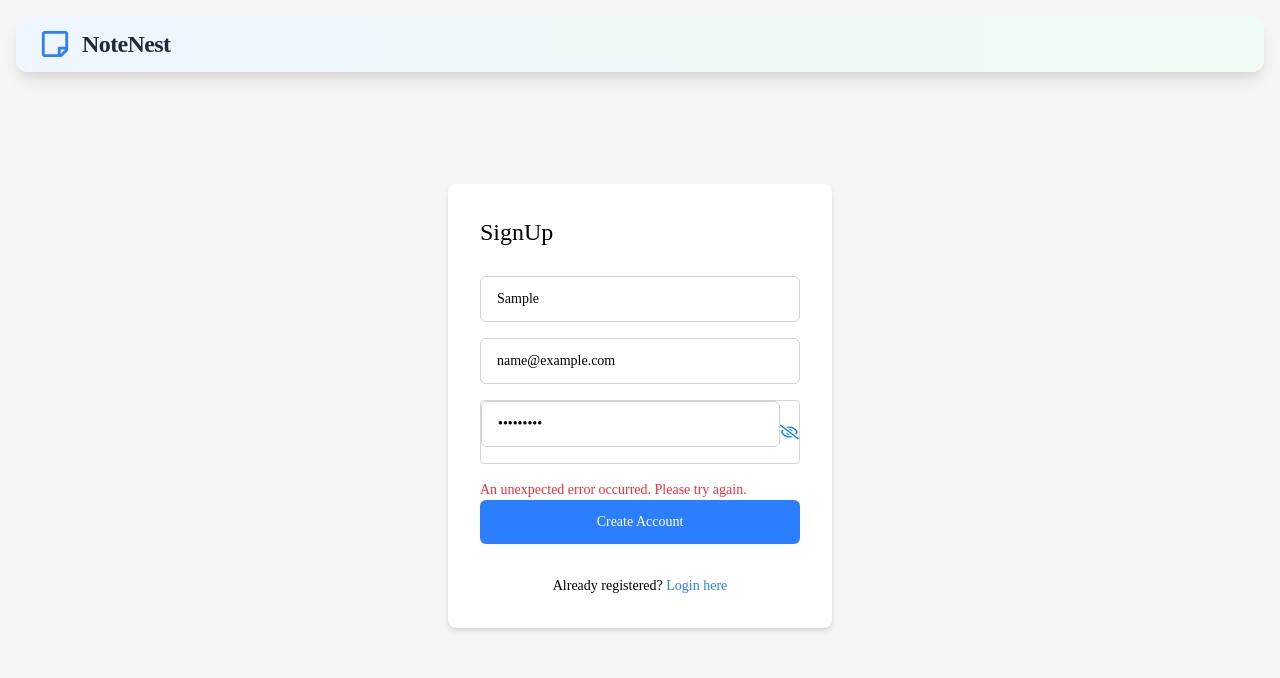
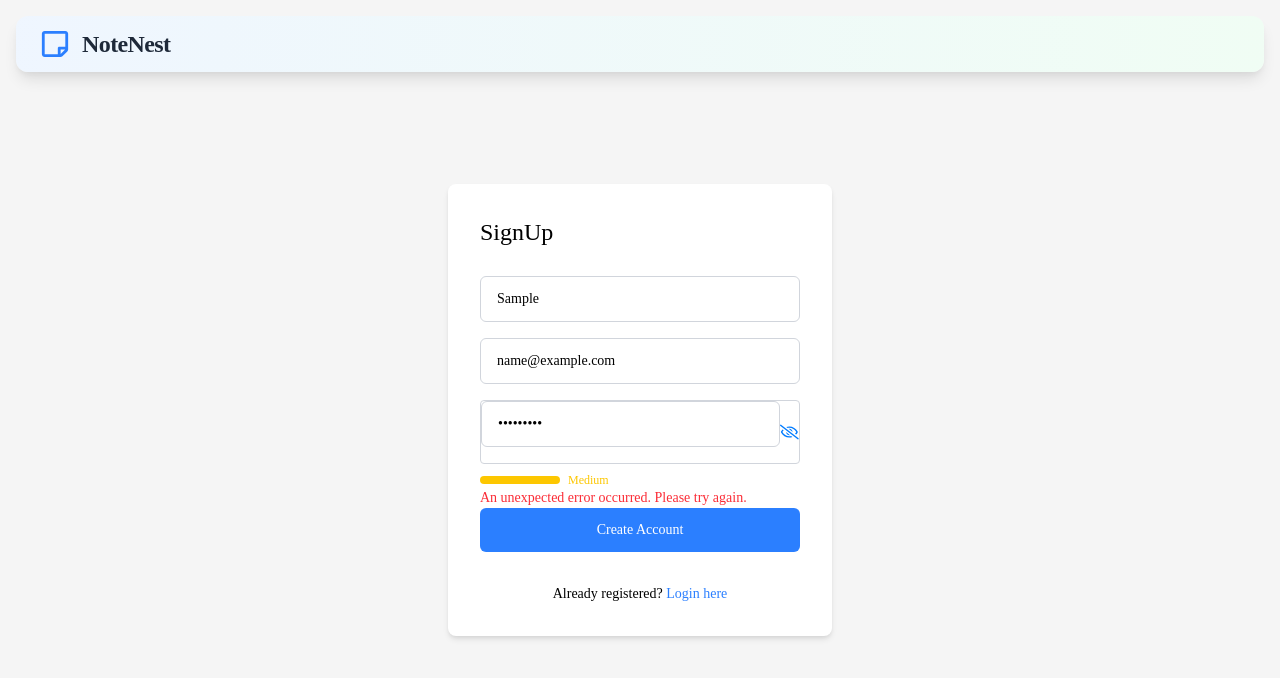
Before and after one commit to Quayyum-a/Notes_App_Project, a React (Vite) app in the folder frontend/notes-app/: page /signUp in a window 1280 px wide. Both pictures are taken after typing "Sample", "name@example.com", "Sample123" into the empty fields and a click on the button "Create Account". Shown: the top 678 px of the page. Built offline with nearby package versions, Linux system fonts and the light colour scheme; no server answers; a web font is replaced by a local one.

Commit message:
Update frontend/notes-app/src/components/input/PasswordInput.jsx

```diff
--- a/frontend/notes-app/src/components/input/PasswordInput.jsx
+++ b/frontend/notes-app/src/components/input/PasswordInput.jsx
@@ -8,8 +8,23 @@ const PasswordInput = ({ value, onChange, placeholder }) => {
     setShowPassword(!showPassword);
   };
 
+  const getPasswordStrength = (password) => {
+    if (!password) return { label: '', color: '', score: 0 };
+    let score = 0;
+    if (password.length >= 8) score++;
+    if (/[A-Z]/.test(password)) score++;
+    if (/[0-9]/.test(password)) score++;
+    if (/[^A-Za-z0-9]/.test(password)) score++;
+    if (password.length >= 12) score++;
+    if (score <= 1) return { label: 'Weak', color: 'bg-red-400', score };
+    if (score === 2 || score === 3) return { label: 'Medium', color: 'bg-yellow-400', score };
+    if (score >= 4) return { label: 'Strong', color: 'bg-green-500', score };
+    return { label: '', color: '', score };
+  };
+
   return (
-    <div className="flex items-center bg-transparent border border-gray-300 rounded mb-4 outline-none">
+    <div className="w-full">
+      <div className="flex items-center bg-transparent border border-gray-300 rounded mb-2 outline-none">
         <input
           value={value}
           onChange={onChange}
@@ -31,6 +46,14 @@ const PasswordInput = ({ value, onChange, placeholder }) => {
           />
         )}
       </div>
+      {/* Password strength meter */}
+      {value && (
+        <div className="flex items-center gap-2 mt-1">
+          <div className={`h-2 w-20 rounded ${getPasswordStrength(value).color}`}></div>
+          <span className={`text-xs font-medium ${getPasswordStrength(value).color.replace('bg', 'text')}`}>{getPasswordStrength(value).label}</span>
+        </div>
+      )}
+    </div>
   );
 };
 
```
Lines whose indentation alone changed are shown as unchanged.
